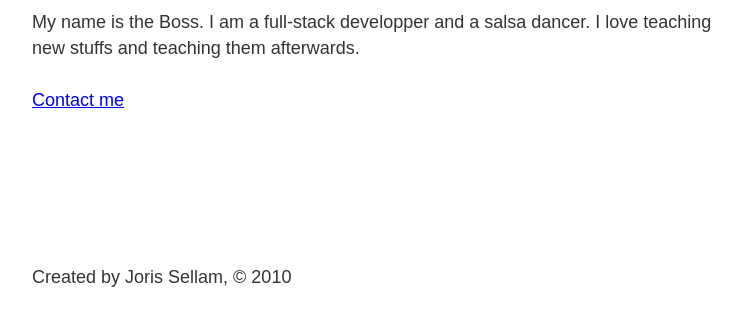
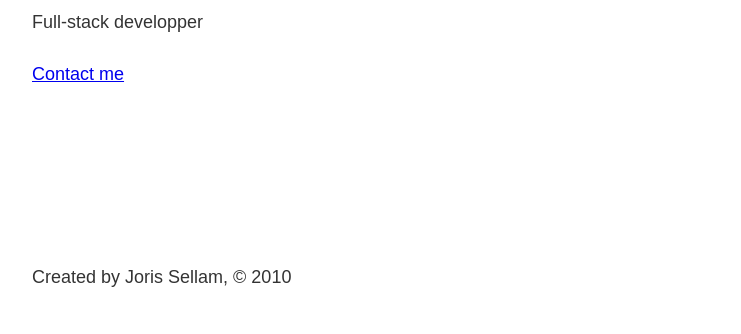
Before and after one commit to atc73/Gatsby-Mead-1, a Gatsby site: page /about in a window 1280 px wide. Shown: the part 466-800 px from the top of the page, without its empty margins (251-992 px from the left). Built offline with nearby package versions, Linux system fonts and the light colour scheme; Gatsby itself is replaced by a stand-in of ours.

Commit message:
Update about.js

```diff
--- a/src/pages/about.js
+++ b/src/pages/about.js
@@ -11,8 +11,7 @@ const about = () => {
         <Head title="About" />
         <h1>About Myself</h1>
         <p>
-          My name is the Boss. I am a full-stack developper and a salsa dancer.
-          I love teaching new stuffs and teaching them afterwards.
+          Full-stack developper
         </p>
         <Link to="/contact">Contact me</Link>
       </Layout>
```
